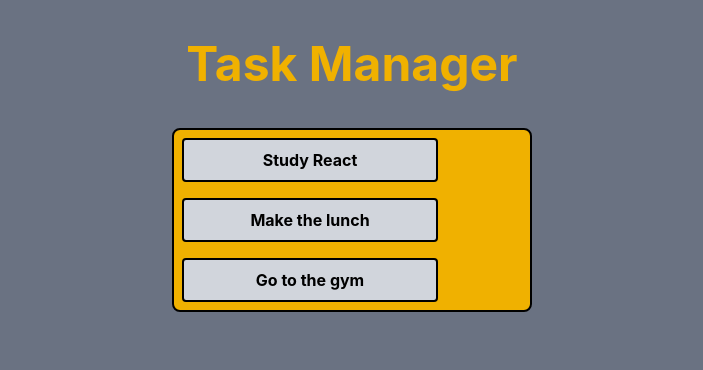
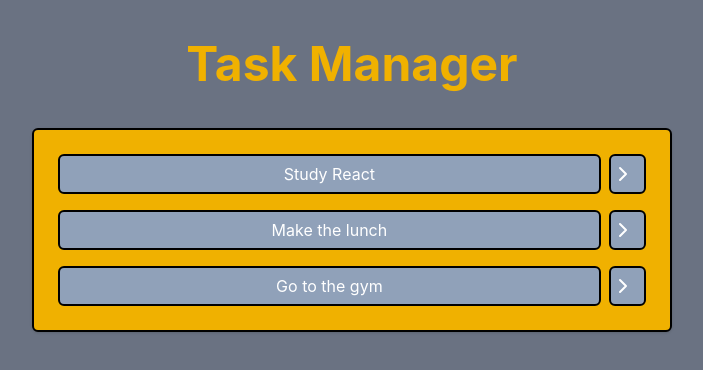
Before and after one commit to daveesin/task-list-react, a React (Vite) app: page / in a window 1280 px wide. Shown: the top 370 px of the page, without its empty margins (288-991 px from the left). Built offline with nearby package versions, Linux system fonts and the light colour scheme.

Commit message:
Creating buttons to view the description of my tasks in the future and styling my component

```diff
--- a/src/components/Tasks.jsx
+++ b/src/components/Tasks.jsx
@@ -1,19 +1,21 @@
+import { ChevronRightIcon } from 'lucide-react';
+
 function Tasks(props) {
-    console.log(props.tasks);
     return(
-        <div className="w-90 h-auto flex justify-center bg-yellow-500 text-white rounded-lg border-2 border-black">
+        <ul className="space-y-4 p-6 bg-yellow-500 rounded-md shadow border-black border-2 w-full">
 
-            <ul className="w-full h-full flex flex-col justify-center">
-                {props.tasks.map((task) => (
-                    <li key={task.id} className="list-none">
-                        <button className="bg-gray-300 text-black font-bold py-2 px-4 rounded m-2 w-64 border-2 hover:bg-gray-400">
-                            {task.title}
-                        </button>
-                    </li>
-                ))}
-            </ul>
+            {props.tasks.map((task) => (
+                <li key={task.id} className="flex gap-2">
+                    <button className="bg-slate-400 w-full h-10 text-white rounded-md border-2 border-black hover:bg-slate-500">
+                        {task.title}
+                    </button>
+                    <button className="bg-slate-400 w-10 h-10 text-white rounded-md border-2 border-black hover:bg-slate-500">
+                        <ChevronRightIcon />
+                    </button>
+                </li>
+            ))}
 
-        </div>
+        </ul>
     );
 }
 
```
